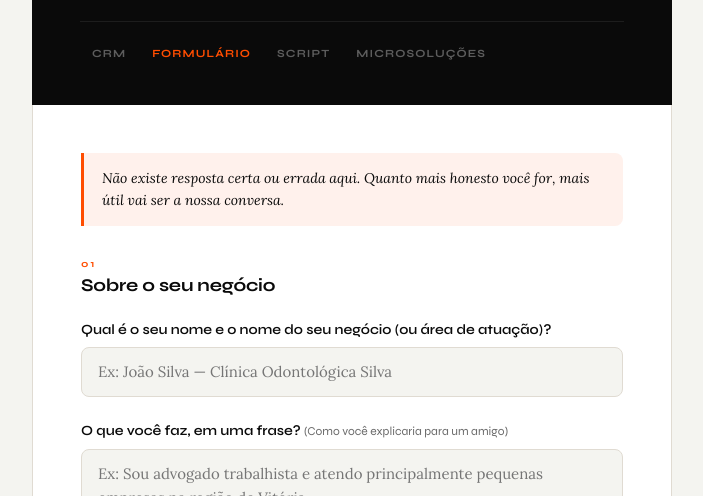
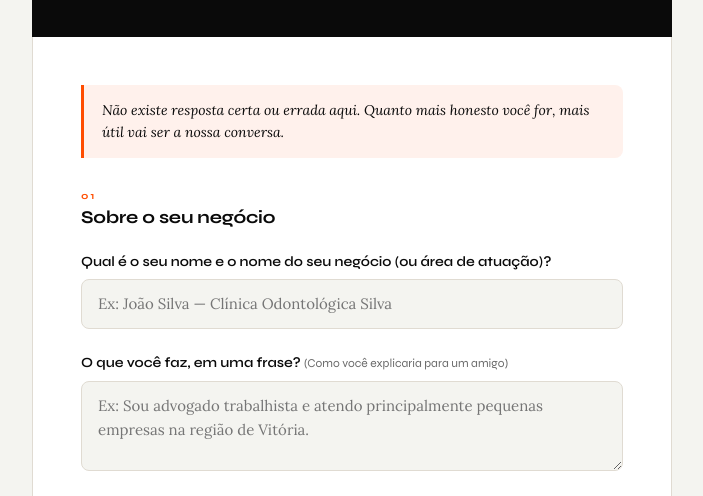
Before and after one commit to omurilodev/ConsultorAI, a website: page public/index.html in a window 1280 px wide. Shown: the part 285-781 px from the top of the page, without its empty margins (288-991 px from the left). Drawn offline with nearby package versions, Linux system fonts and the light colour scheme.

Commit message:
nav retirada do form

```diff
--- a/public/index.html
+++ b/public/index.html
@@ -367,12 +367,7 @@ select {
     <div class="header-tag">Pré-Call · Diagnóstico</div>
     <h1>Antes da nossa conversa, me conta um pouco sobre você.</h1>
     <p>Leva menos de 5 minutos. As respostas me ajudam a chegar preparado e aproveitar ao máximo o tempo da call.</p>
-    <nav class="page-nav">
-      <a href="crm.html" class="page-nav-link">CRM</a>
-      <a href="form.html" class="page-nav-link active">Formulário</a>
-      <a href="script.html" class="page-nav-link">Script</a>
-      <a href="microsolutions.html" class="page-nav-link">Microsoluções</a>
-    </nav>
+
   </div>
 
   <div class="form-body">
```
